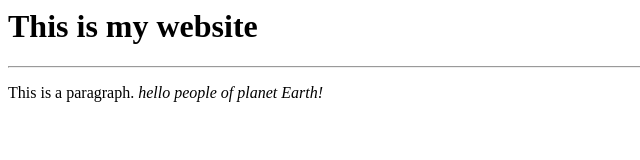
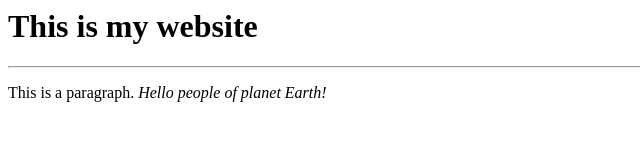
Before and after one commit to YeiYei44/YeiYei44.github.io, a plain HTML site: page index.html in a window 1280 px wide. Shown: the full height of the page, 0-640 px from the left. Drawn offline with Linux system fonts and the light colour scheme.

Commit message:
Update index.html

```diff
--- a/index.html
+++ b/index.html
@@ -5,6 +5,6 @@
 	<body>
 		<h1>This is my website</h1>
 		<hr>
-		<p>This is a paragraph. <em>hello people of planet Earth!</em></p>
+		<p>This is a paragraph. <em>Hello people of planet Earth!</em></p>
 	</body>
 </html>
```
